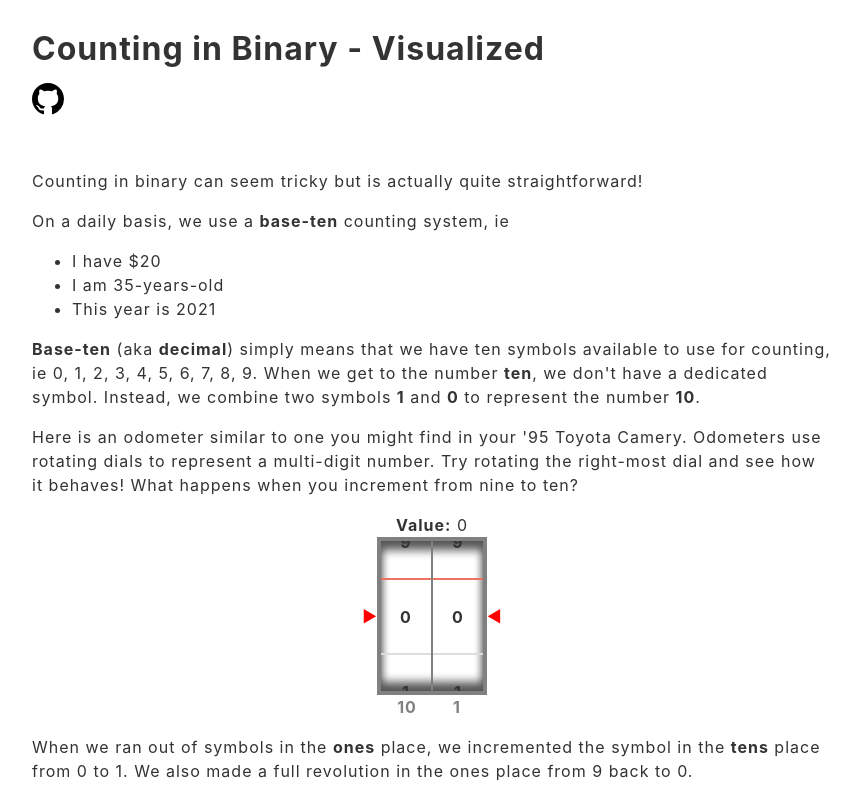
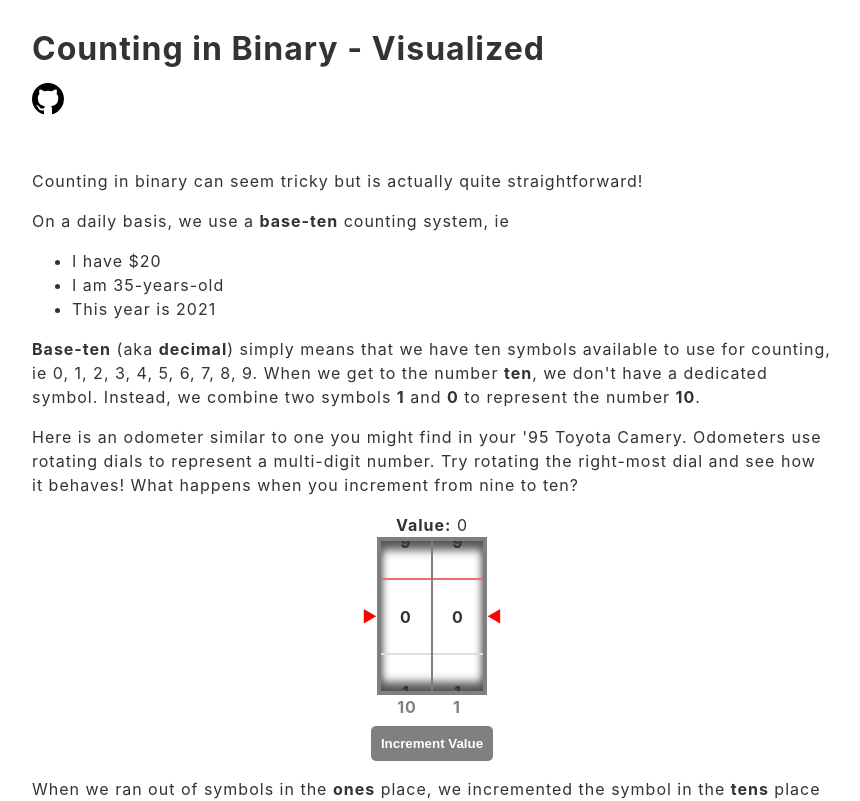
Before and after one commit to harryli0088/binary-visualized, a Svelte app: page / in a window 1280 px wide. Shown: the top 801 px of the page, without its empty margins (208-1068 px from the left). Built offline with nearby package versions, Linux system fonts and the light colour scheme.

Commit message:
increment button

```diff
--- a/public/global.css
+++ b/public/global.css
@@ -28,19 +28,21 @@ a:visited {
 
 
 button {
-	color: #333;
-	background-color: #f4f4f4;
+	background-color: gray;
+	border: none;
+	color: white;
+	cursor: pointer;
+	font-weight: bold;
 	outline: none;
+	padding: 0.75em;
+	transition: 0.5s;
+	border-radius: 5px;
 }
 
-button:disabled {
-	color: #999;
+button:hover {
+	transform: scale(1.1);
 }
 
-button:not(:disabled):active {
-	background-color: #ddd;
+button:active {
+	transform: scale(0.9);
 }
-
-button:focus {
-	border-color: #666;
-}
--- a/src/Dial.svelte
+++ b/src/Dial.svelte
@@ -33,7 +33,8 @@
   })
 
 	let startClientY: number = -1
-	$: dialIsMoving = startClientY >= 0
+	const dialIsMoving = () => startClientY >= 0
+
 	let startValue: number = -1
 	function handleMousedown(e) {
 		startDial(e.clientY)
@@ -52,19 +53,19 @@
 		moveDial(e.clientY)
 	}
   function handleTouchmove(e) {
-    if(dialIsMoving) { //if we should move
+    if(dialIsMoving()) { //if we should move
       e.preventDefault()
       moveDial(e.touches[0].clientY)
     }
   }
 	function moveDial(clientY: number) {
-		if(dialIsMoving) { //if we are changing this dial
-			myValue.set(startValue + (startClientY - clientY) / DIAL_HEIGHT, {duration: 0})
+		if(dialIsMoving()) { //if we are changing this dial
+			myValue.set(startValue + 1.2*(startClientY - clientY) / DIAL_HEIGHT, {duration: 0})
 		}
 	}
 
 	function handleDialEnd(e) {
-		if(dialIsMoving) { //if we are done changing this dial
+		if(dialIsMoving()) { //if we are done changing this dial
 			myValue.set(Math.round($myValue)) //force the dial to the closest integer
 			setValue($myValue - startValue) //pass the difference to the set value prop
 
@@ -101,6 +102,7 @@
 <main style="--dial-width:{DIAL_WIDTH}px;--dial-height:{DIAL_HEIGHT}px">
 	<div
 		class="dial-container"
+		on:click={() => console.log("CLICK")}
 		on:mousedown={handleMousedown}
 		on:mousemove={handleMousemove}
 		on:mouseleave={handleDialEnd}
--- a/src/Odometer.svelte
+++ b/src/Odometer.svelte
@@ -32,7 +32,7 @@
 <main style="--dial-width:{DIAL_WIDTH}px">
   <div><b>{label}:</b> {odometerValue}</div>
   {#if showBaseTenValue}
-    <div><b>Base {base} Value:</b> {odometerValue.toString(base)}</div>
+    <div><b>Base {base} Value:</b> {odometerValue.toString(base).toUpperCase()}</div>
   {/if}
 	<div class="odometer-container">
     <div class="odometer">
@@ -53,6 +53,9 @@
     {#each factors as factor, i}
       <div class="place">{factor}</div>
     {/each}
+  </div>
+  <div>
+    <button on:click={() => odometerValue ++}>Increment Value</button>
   </div>
 </main>
 
@@ -99,4 +102,8 @@
     align-items: center;
     justify-content: center;
   }
+
+  button {
+    margin-top: 0.5em;
+  }
 </style>
```
